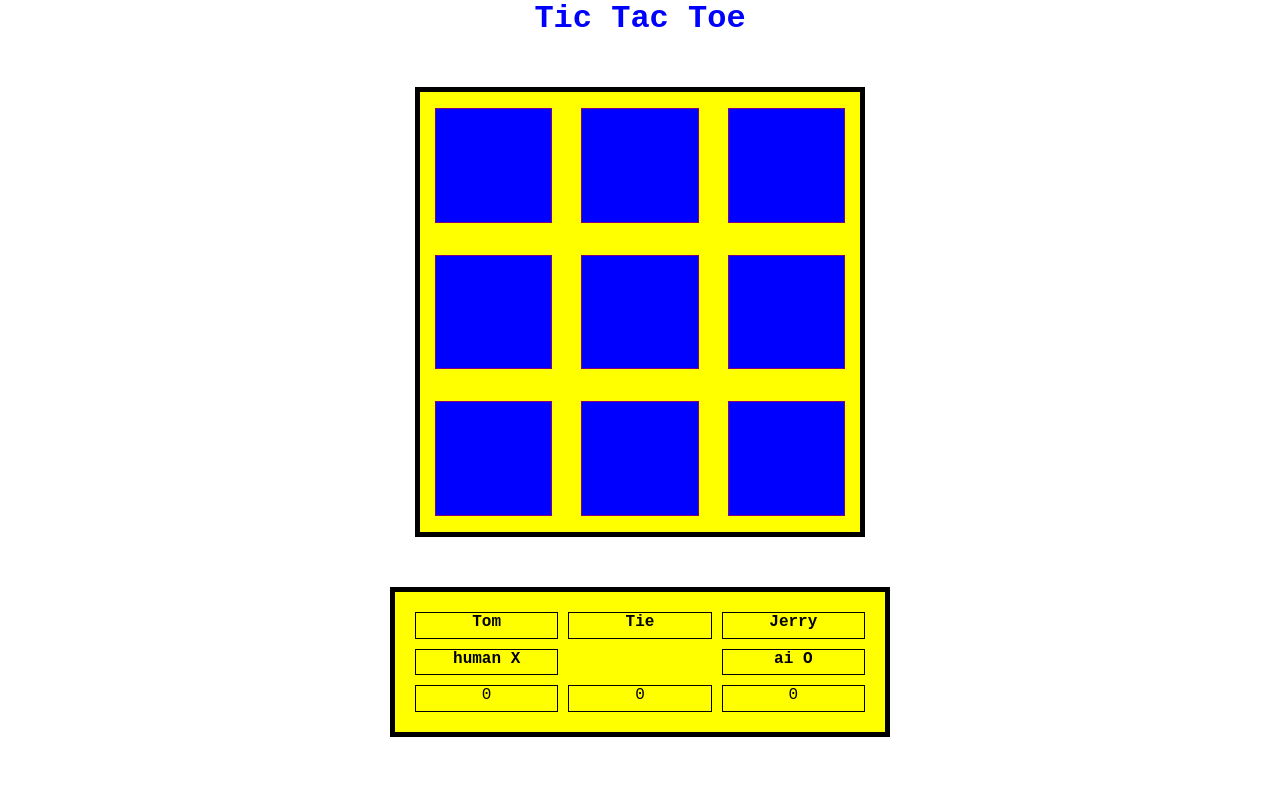
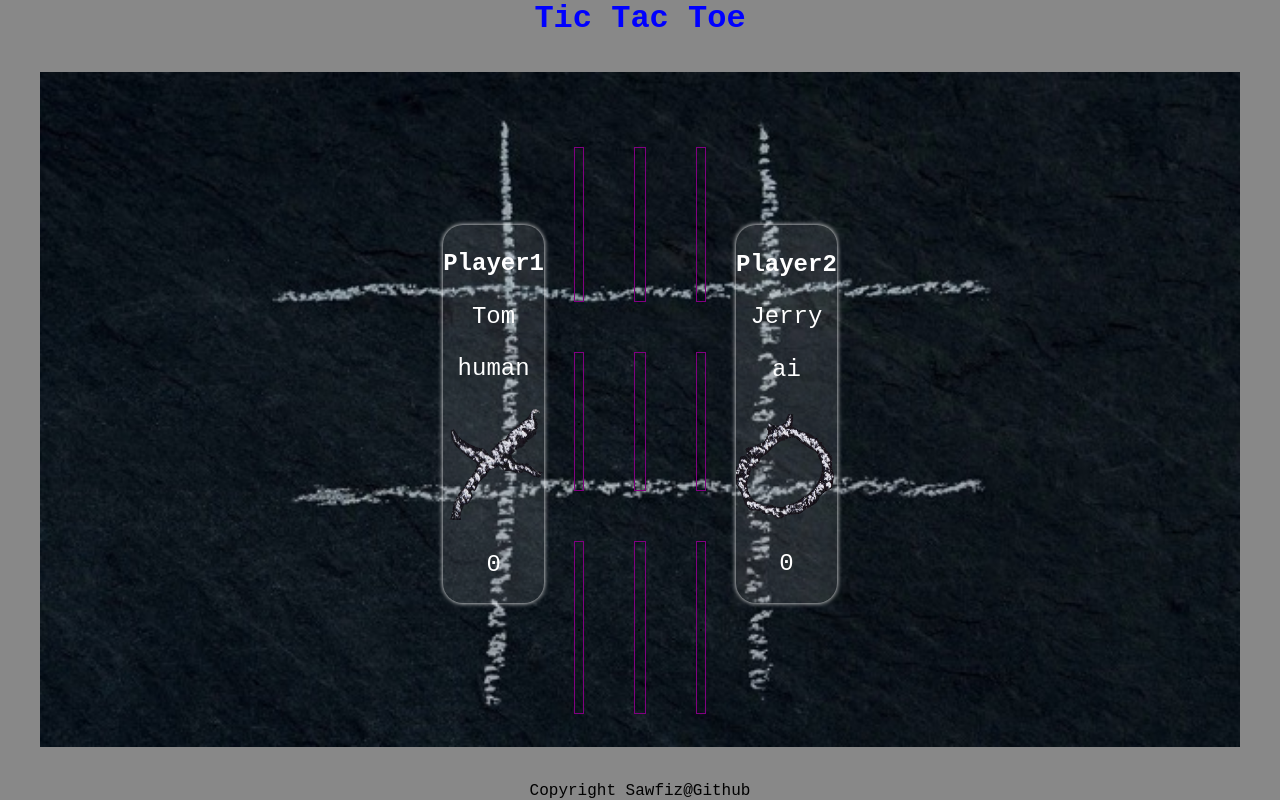
Before and after one commit to sawfiz/Tic-Tac-Toe-2023, a website built with webpack: page src/index.html in a window 1280 px wide. Both pictures are taken after a click on the button "Start Game". Built offline with nearby package versions, Linux system fonts and the light colour scheme.

Commit message:
Add chalk board and marker in UI - Add background - Add pictures for markers - Improve UI to be like the 2022 version of Tic Tac Toe - Still a bug as the board is small in the beginning of the game

```diff
--- a/src/index.html
+++ b/src/index.html
@@ -9,12 +9,30 @@
 </head>
 
 <body>
-  <div class="container">
   <h1>Tic Tac Toe</h1>
+  <div class="board-container">
+    <div class="board-head">&nbsp;</div>
+    <div class="play-area">
+      <div class="player-container" id="player1-container">
+        <div class="player-id">Player1</div>
+        <div class="player-name" id="player1-name">Tom</div>
+        <div class="player-type" id="player1-type">Human</div>
+        <div class="player-marker"><img id="player1-marker" src="./images/X.png" alt=""></div>
+        <div class="player-score" id="player1-score">0</div>
+      </div>
+      <div class="board"></div>
+      <div class="player-container" id="player2-container">
+        <div class="player-id">Player2</div>
+        <div class="player-name" id="player2-name">Jerry</div>
+        <div class="player-type" id="player2-type">Human</div>
+        <div class="player-marker"><img id="player2-marker" src="./images/O.png" alt=""></div>
+        <div class="player-score" id="player2-score">0</div>
+      </div>
+    </div>
+    <div class="board-foot">&nbsp;</div>
+  </div>
 
-    <div class="board" id="board"></div>
-    <div class="results" ></div>
-  </div>
+  <footer>Copyright Sawfiz@Github</footer>
 
   <dialog class="game-setup-modal">
     <div class="game-setup">
--- a/src/screenController.js
+++ b/src/screenController.js
@@ -1,8 +1,9 @@
 import './style.css';
 import GameController from './gameController';
 import delay from './delay';
-import createElement from './createElement';
 import { Players } from './players';
+import oIcon from './images/O.png';
+import xIcon from './images/X.png';
 
 // The ScreenController that presents a view and gets user requests
 const ScreenController = async () => {
@@ -34,14 +35,22 @@ const ScreenController = async () => {
             cellEl.dataset.row = row;
             cellEl.dataset.col = col;
 
+            const marker = board[row][col].getValue();
+            const markerEl = document.createElement('img');
+            // markerEl.src = marker === 'X' ? xIcon : oIcon;
+            markerEl.classList.add('piece');
+            cellEl.appendChild(markerEl);
+
             // Style and disable played cells
-            if (board[row][col].getValue() === 'X') {
-              cellEl.classList.add('player-1');
-              cellEl.disabled = true;
+            if (marker === 'X') {
+              markerEl.src = xIcon;
+              // Disables click, no more hover effect, cursor becomes default
+              cellEl.style.pointerEvents = 'none';
             }
-            if (board[row][col].getValue() === 'O') {
-              cellEl.classList.add('player-2');
-              cellEl.disabled = true;
+            if (marker === 'O') {
+              markerEl.src = oIcon;
+              // Disables click, no more hover effect, cursor becomes default
+              cellEl.style.pointerEvents = 'none';
             }
             boardEl.appendChild(cellEl);
           }
@@ -53,6 +62,7 @@ const ScreenController = async () => {
       async function clickHandlerBoard(e) {
         // Error handling for is the game previously created is already handled.
         if (game === null) return;
+        updateScreen();
 
         const row = e.target.dataset.row;
         const col = e.target.dataset.col;
@@ -82,15 +92,14 @@ const ScreenController = async () => {
           }
         }
       }
+      updateScreen();
       boardEl.addEventListener('click', clickHandlerBoard);
-
-      updateScreen();
     });
   };
 
   const playMultipleGames = (numGames, players) => {
     let gameIndex = 0;
-    updateScoresDisplay();
+    // updateScoresDisplay();
 
     const playNextGame = (startPlayerIndex) => {
       return playGame(players, startPlayerIndex).then(async (winnerIndex) => {
@@ -123,7 +132,7 @@ const ScreenController = async () => {
             gameOverModal.close();
             // game();
             window.location.reload();
-          })
+          });
           return scores;
         }
 
@@ -138,44 +147,31 @@ const ScreenController = async () => {
     return playNextGame(0);
   };
 
+  const initScoresDisplay = () => {
+    const player1NameEl = document.querySelector('#player1-name');
+    player1NameEl.innerText = players[0].name;
+    const player2NameEl = document.querySelector('#player2-name');
+    player2NameEl.innerText = players[1].name;
+
+    const player1TypeEl = document.querySelector('#player1-type');
+    player1TypeEl.innerText = players[0].type;
+    const player2TypeEl = document.querySelector('#player2-type');
+    player2TypeEl.innerText = players[1].type;
+
+    const player1MarkerEl = document.querySelector('#player1-marker');
+    player1MarkerEl.src = players[0].marker === 'X' ? xIcon : oIcon;
+
+    const player2MarkerEl = document.querySelector('#player2-marker');
+    player2MarkerEl.src = players[1].marker === 'X' ? xIcon : oIcon;
+  };
+
   const updateScoresDisplay = () => {
-    resultsEl.innerHTML = '';
-
-    resultsEl.appendChild(
-      createElement('div', ['results-heading'], {}, players[0].name)
-    );
-    resultsEl.appendChild(createElement('div', ['results-heading'], {}, 'Tie'));
-    resultsEl.appendChild(
-      createElement('div', ['results-heading'], {}, players[1].name)
-    );
-
-    resultsEl.appendChild(
-      createElement(
-        'div',
-        ['results-heading'],
-        {},
-        players[0].type + ' ' + players[0].marker
-      )
-    );
-    resultsEl.appendChild(createElement('div', [], {}, ''));
-    resultsEl.appendChild(
-      createElement(
-        'div',
-        ['results-heading'],
-        {},
-        players[1].type + ' ' + players[1].marker
-      )
-    );
-
-    resultsEl.appendChild(
-      createElement('div', ['results-score'], {}, scores[0])
-    );
-    resultsEl.appendChild(
-      createElement('div', ['results-score'], {}, scores[2])
-    );
-    resultsEl.appendChild(
-      createElement('div', ['results-score'], {}, scores[1])
-    );
+    const player1ScoreEl = document.querySelector('#player1-score');
+    player1ScoreEl.innerHTML = scores[0];
+    const player2ScoreEl = document.querySelector('#player2-score');
+    player2ScoreEl.innerHTML = scores[1];
+    const boardFootEl = document.querySelector('.board-foot');
+    boardFootEl.innerHTML = 'Ties: ' + scores[2];
   };
 
   // Game setup modal
@@ -202,6 +198,8 @@ const ScreenController = async () => {
     numGames = document.querySelector('#number-of-games').value;
     gameSetupModal.close();
 
+    initScoresDisplay();
+
     playMultipleGames(numGames, players);
   });
 };
--- a/src/style.css
+++ b/src/style.css
@@ -6,14 +6,75 @@
   /* border: 1px solid red; */
 }
 
-.container {
-  width: 100vw;
-  height: 95vh;
+body {
+  height: 100vh;
   display: flex;
-  gap: 50px;
+  background: #888;
   flex-direction: column;
-  /* justify-content: space-around; */
+  justify-content: space-between;
   align-items: center;
+}
+
+.board-container {
+  width: 1200px;
+  height: 675px;
+  display: flex;
+  background-image: url("images/tic-tact-toe-board\ Medium.jpeg");
+  background-size: cover;
+  flex-direction: column;
+  align-items: center;
+}
+
+.board-head {
+  flex: 1;
+  color: lightblue;
+  text-align: center;
+  font-size: 1.5rem;
+
+}
+
+.play-area {
+  flex: 90;
+  display: flex;
+  justify-content: space-between;
+  align-items: center;
+  /* border: 1px solid red; */
+}
+
+.player-container {
+  /* width: 20%; */
+  flex: 1;
+  height: 60%;
+  /* border: 1px solid red; */
+  background-color: rgba(255, 255, 255, 0.1);
+  border-radius: 20px;
+  color: white;
+  margin: 30px;
+  box-shadow: 0px 0px 5px white;
+  display: flex;
+  flex-direction: column;
+  align-items: center;
+  justify-content: space-evenly;
+}
+.player-container.turn{
+  box-shadow: 0px 0px 20px yellow;
+}
+
+.player-id {
+  font-size: 1.5rem;
+  font-weight: bolder;
+}
+.player-name {
+  font-size: 1.5rem;
+}
+.player-type {
+  font-size: 1.5rem;
+}
+.player-score {
+  font-size: 1.5rem;
+}
+.player-marker img {
+  width: 100px;
 }
 
 h1 {
@@ -22,63 +83,44 @@ h1 {
 }
 
 .board {
+  /* width: 60%; */
+  flex: 3;
+  height: 90%;
   display: grid;
-  height: 450px;
-  width: 450px;
-  grid-template-columns: repeat(3, 1fr);
-  grid-template-rows: repeat(3, 1fr);
-  border: 5px solid black;
-  background-color: yellow;
+  grid-template-columns: 0.9fr 1.2fr 1fr;
+  grid-template-rows: 0.9fr 0.8fr 1fr;
+  gap: 50px;
+  /* border: 1px solid red; */
 }
 
 .cell {
+  width: 100%;
+  height: 100%;
+  background-size:cover;
+  background: center center;
   display: flex;
   justify-content: center;
   align-items: center;
-  text-align: center;
-  font-size: 5rem;
   border: 1px solid purple;
-  color: blue;
-  background: blue;
+  /* color: blue; */
   cursor: pointer;
 }
 
-.player-1 {
-  color: black;
-  background: red;
-  border: 1px solid black;
-  cursor: default;
+.cell:hover {
+  cursor: pointer;
+  background: #333;
 }
 
-.player-2 {
-  color: black;
-  background: green;
-  border: 1px solid black;
-  cursor: default;
+.piece{
+  /* background: blue; */
+  width: 60%;
 }
 
-.results {
-  display: grid;
-  height: 150px;
-  width: 500px;
-  grid-template-columns: repeat(3, 1fr);
-  grid-template-rows: repeat(3, 1fr);
-  border: 5px solid black;
-  gap: 10px;
-  padding: 20px;
-  background-color: yellow;
+.board-foot {
+  flex: 1;
+  color: white;
+  text-align: center;
 }
-
-.results-heading {
-  font-weight: bold;
-  text-align: center;
-  border: 1px solid black;
-}
-.results-score {
-  text-align: center;
-  border: 1px solid black;
-}
-
 
 .game-setup-modal {
   /* position: absolute; */
--- a/webpack.config.js
+++ b/webpack.config.js
@@ -24,6 +24,10 @@ module.exports = {
         test: /\.css$/i,
         use: ['style-loader', 'css-loader'],
       },
+      {
+        test: /\.(png|svg|jpg|jpeg|gif)$/i,
+        type: 'asset/resource',
+      },
     ],
   },
   optimization: {
```
Also changed, not shown: dist/4e170b243869a3b0edd6.jpeg (added), dist/index.html, dist/main.js, dist/runtime.js, src/images/O.png (added), src/images/X.png (added), src/images/tic-tact-toe-board Medium.jpeg (added). Lines whose indentation alone changed are shown as unchanged.
